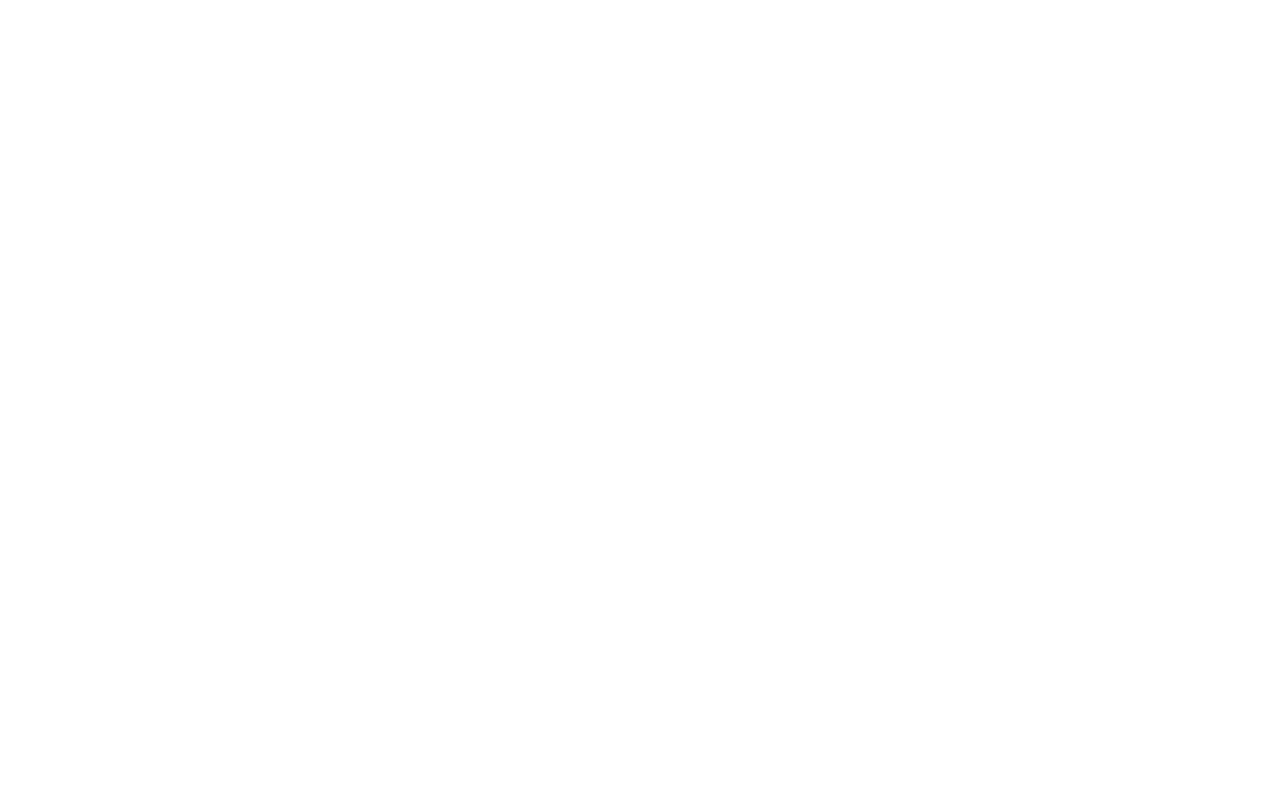
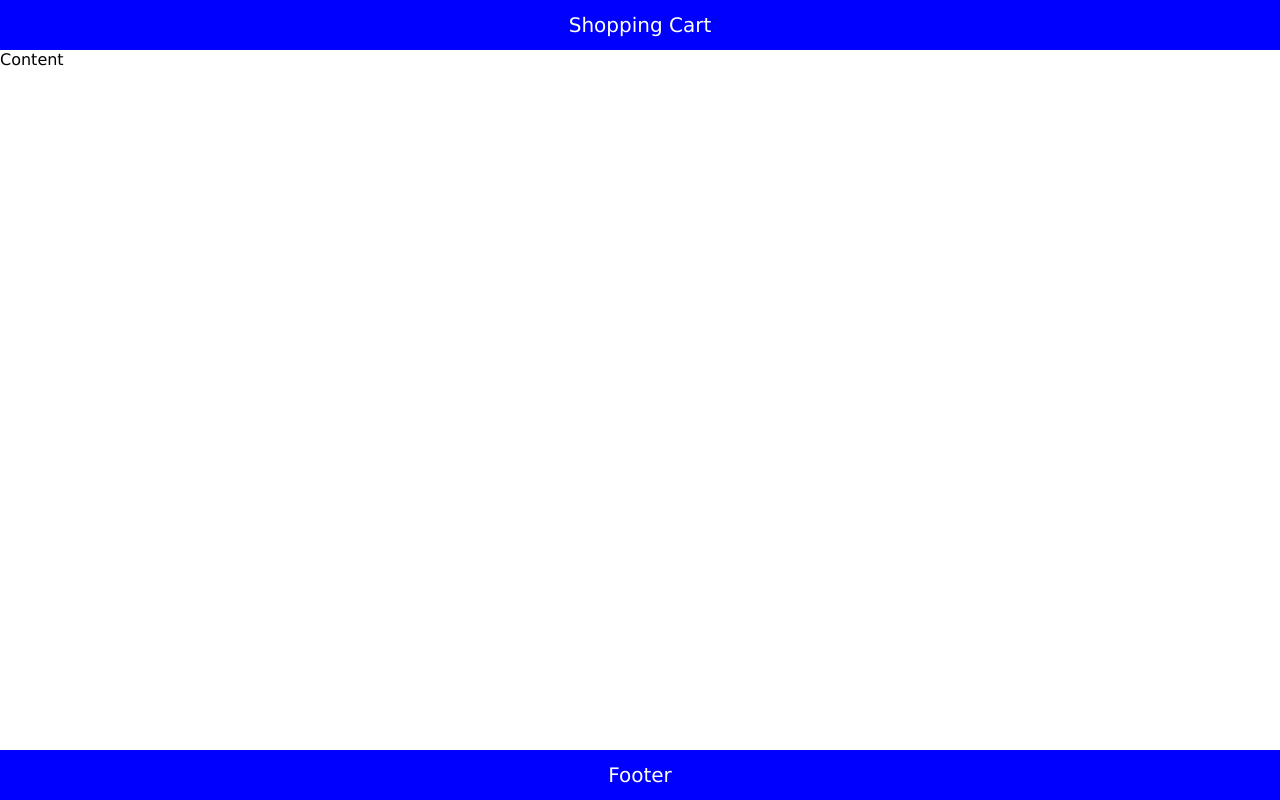
Before and after one commit to 404Exist/shopping-cart, a React (Create React App) app in the folder client/: page / in a window 1280 px wide. Built offline with nearby package versions, Linux system fonts and the light colour scheme.

Commit message:
header component

```diff
--- a/client/src/App.js
+++ b/client/src/App.js
@@ -1,8 +1,13 @@
+import { Header } from "./components";
 
 function App() {
   return (
-    <div>
-
+    <div className="layout">
+      <Header />
+      <main>
+        Content
+      </main>
+      <footer>Footer</footer>
     </div>
   );
 }
--- /dev/null
+++ b/client/src/components/Header/Header.js
@@ -0,0 +1,10 @@
+import "../../css/Header/Header.css";
+const Header = () => {
+  return (
+    <header>
+      Shopping Cart
+    </header>
+  )
+}
+
+export default Header
--- /dev/null
+++ b/client/src/components/Header/Header.scss
@@ -0,0 +1,9 @@
+header, footer {
+  grid-area: header;
+  background-color: blue;
+  color: white;
+  display: flex;
+  justify-content: center;
+  align-items: center;
+  font-size: 20px;
+}
--- /dev/null
+++ b/client/src/components/index.js
@@ -0,0 +1 @@
+export { default as Header } from './Header/Header';
--- /dev/null
+++ b/client/src/css/Header/Header.css
@@ -0,0 +1,9 @@
+header, footer {
+  grid-area: header;
+  background-color: blue;
+  color: white;
+  display: flex;
+  justify-content: center;
+  align-items: center;
+  font-size: 20px;
+}
--- a/client/src/index.css
+++ b/client/src/index.css
@@ -1,13 +1,23 @@
-body {
+* {
   margin: 0;
-  font-family: -apple-system, BlinkMacSystemFont, 'Segoe UI', 'Roboto', 'Oxygen',
-    'Ubuntu', 'Cantarell', 'Fira Sans', 'Droid Sans', 'Helvetica Neue',
-    sans-serif;
-  -webkit-font-smoothing: antialiased;
-  -moz-osx-font-smoothing: grayscale;
+  padding: 0;
+  box-sizing: border-box;
+  font-family: Verdana, Geneva, Tahoma, sans-serif;
 }
 
-code {
-  font-family: source-code-pro, Menlo, Monaco, Consolas, 'Courier New',
-    monospace;
+#root {
+  height: 100vh;
 }
+.layout {
+  display: grid;
+  grid-template-areas: "header" "main" "footer";
+  grid-template-rows: 50px 1fr 50px;
+  height: 100%;
+}
+
+main {
+  grid-area: main;
+}
+footer {
+  grid-area: footer;
+}
--- a/client/src/index.js
+++ b/client/src/index.js
@@ -1,6 +1,7 @@
 import React from 'react';
 import ReactDOM from 'react-dom/client';
 import App from './App';
+import './index.css';
 
 const root = ReactDOM.createRoot(document.getElementById('root'));
 root.render(
```
Also changed, not shown: client/gulpfile.js (+2 -6 lines).
